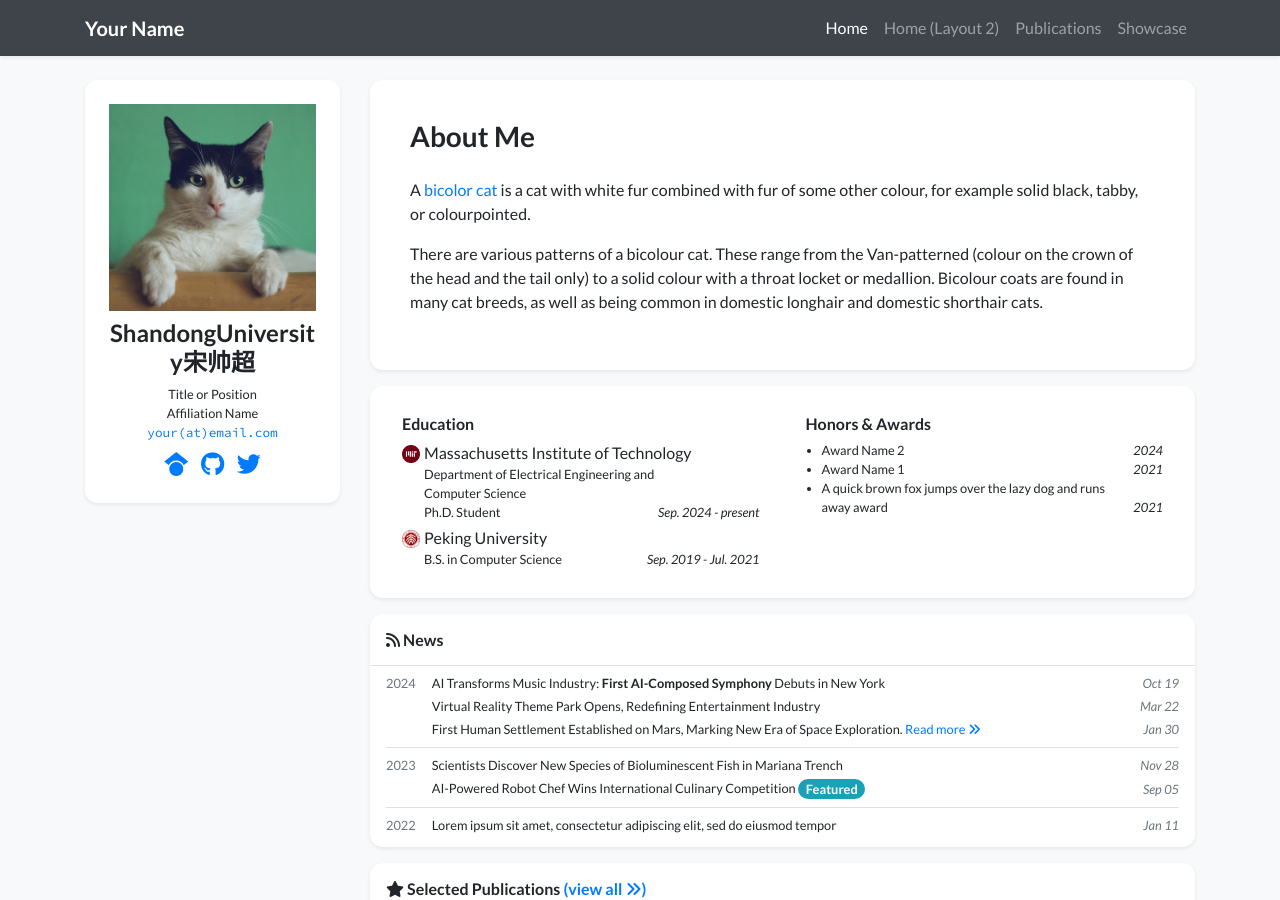
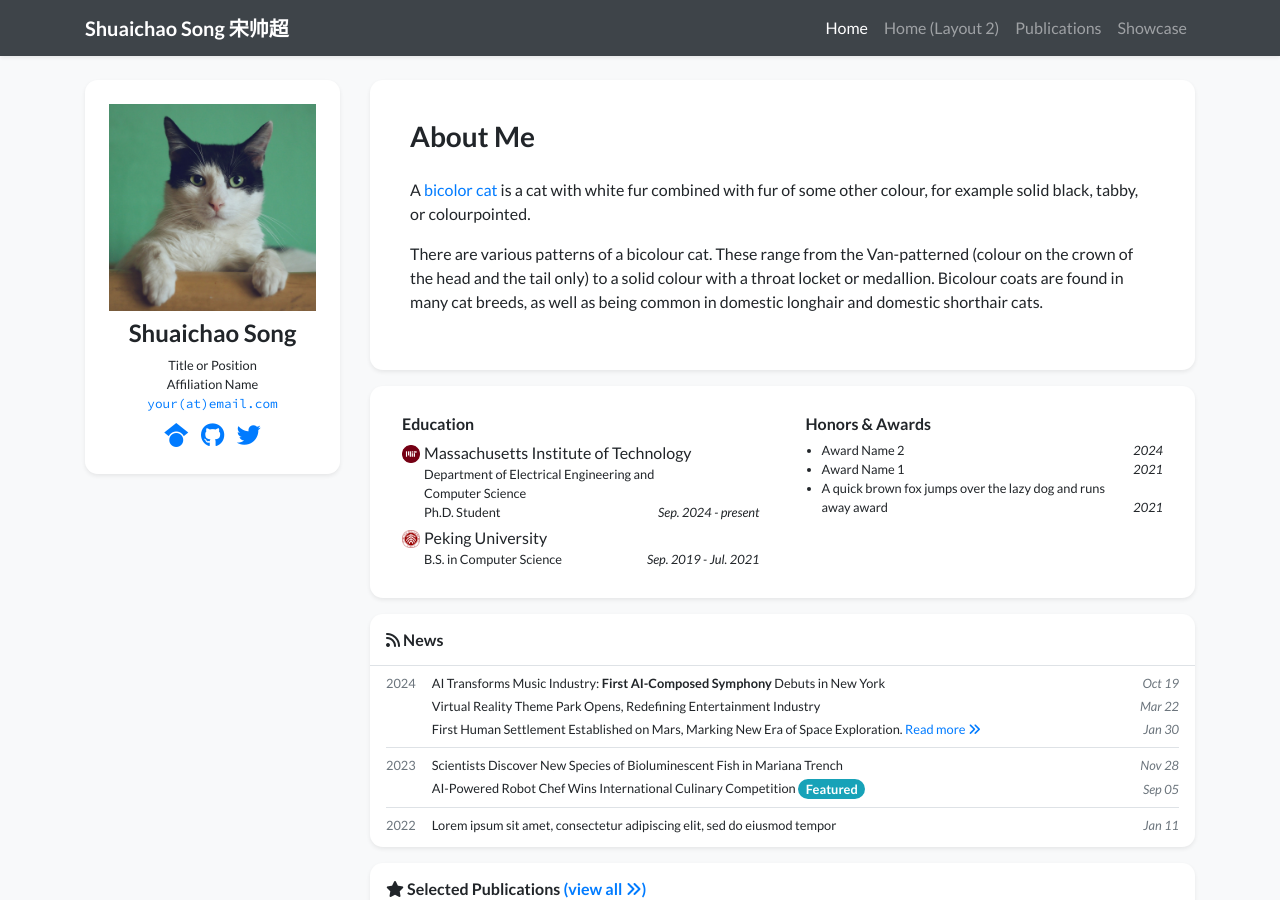
Before and after one commit to shuaichaosong/shuaichaosong.github.io, a Jekyll site: the page built from index.html, in a window 1280 px wide and 900 px high. Built offline with Jekyll 4.4.1, drawn with Linux system fonts in a browser that asks for light colours; nearby versions of some CDN libraries; a style sheet for code colours, icons or effects is not loaded.

Commit message:
Initial setup: updated personal info and publications

```diff
--- a/_data/profile.yml
+++ b/_data/profile.yml
@@ -1,6 +1,6 @@
-primary_name: "ShandongUniversity宋帅超"
+primary_name: "Shuaichao Song"
 secondary_name: ""
-navbar_name: "Your Name"
+navbar_name: "Shuaichao Song 宋帅超"
 
 positions:
 - name: Title or Position
```
